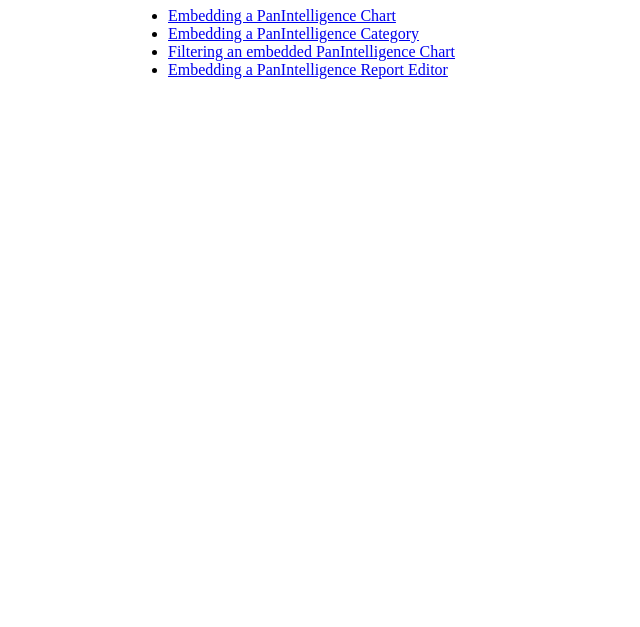
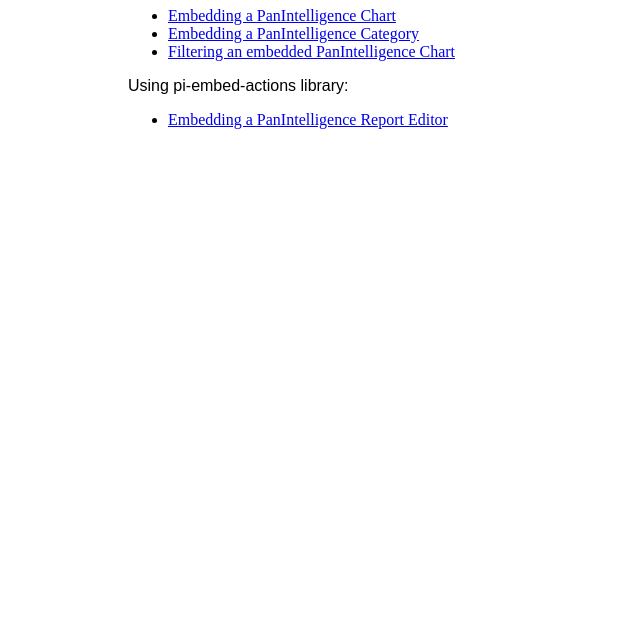
Before and after one commit to Panintelligence/api-embed-example, a plain HTML site: page static_examples/index.html in a window 1280 px wide. Shown: the part 173-800 px from the top of the page, without its empty margins (0-640 px from the left). Drawn offline with Linux system fonts and the light colour scheme.

Commit message:
improve index.html to split out the links to ensure that lib examples have their own section

```diff
--- a/static_examples/index.html
+++ b/static_examples/index.html
@@ -14,6 +14,9 @@
         <li><a href="how_to_embed.html">Embedding a PanIntelligence Chart</a></li>
         <li><a href="embed_a_category.html">Embedding a PanIntelligence Category</a></li>
         <li><a href="filtering_embedded_charts.html">Filtering an embedded PanIntelligence Chart</a></li>
+    </ul>
+    <p>Using pi-embed-actions library:</p>
+    <ul>
         <li><a href="embed_report_editor.html">Embedding a PanIntelligence Report Editor</a></li>
     </ul>
 </div>
```
